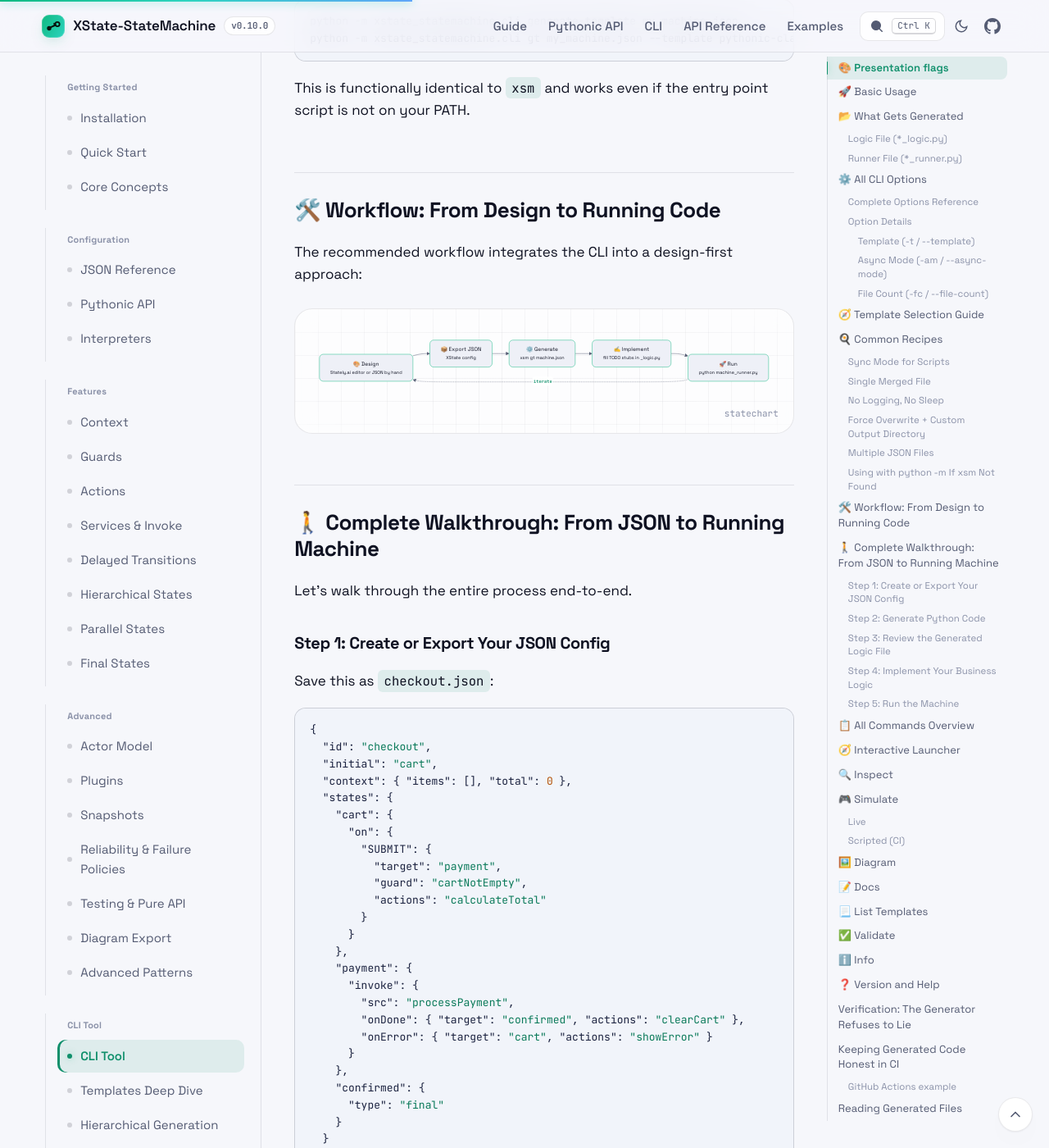
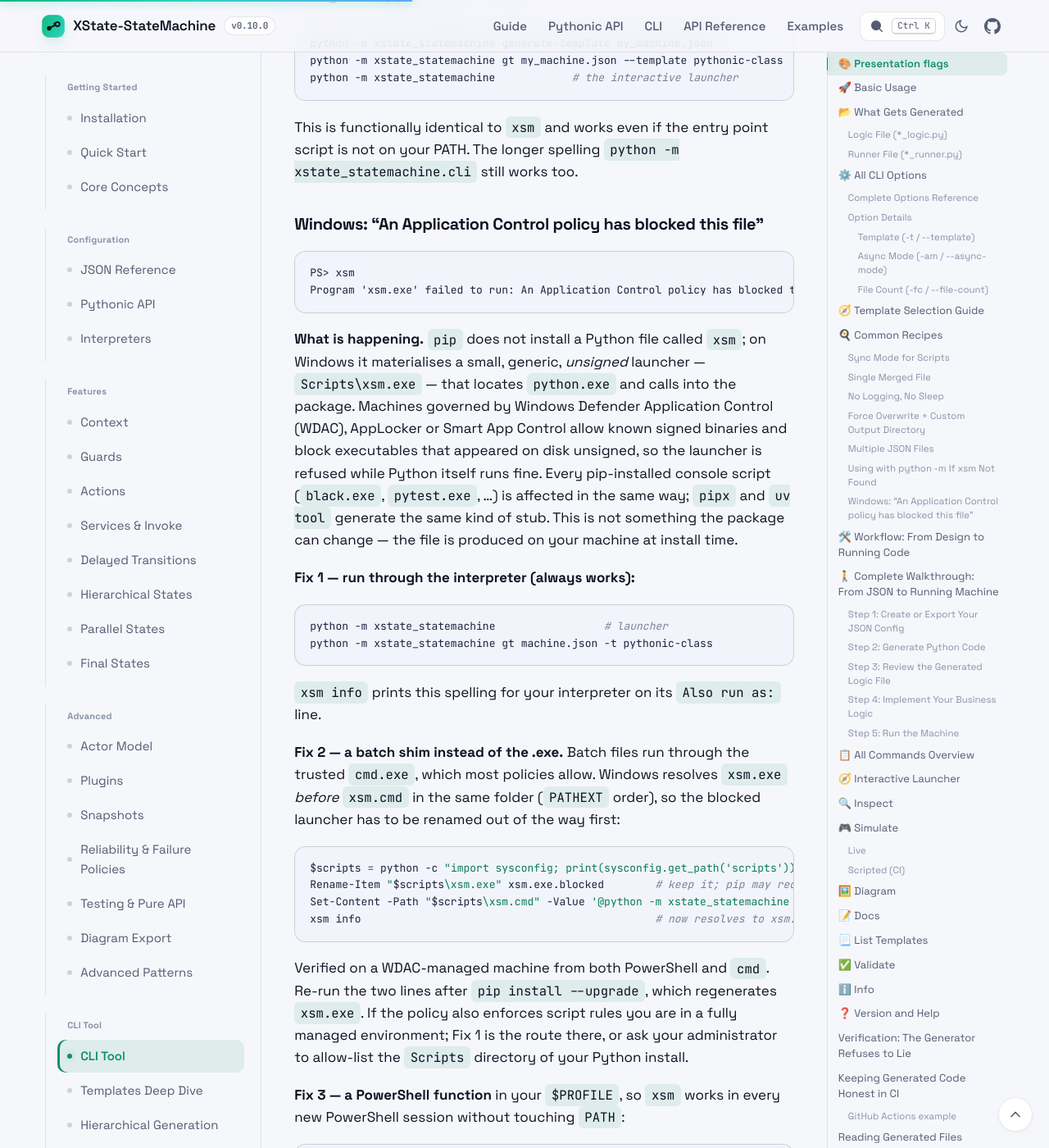
Before and after one commit to basiltt/xstate-statemachine, a Jekyll site: the page built from docs/_guide/cli.md, in a window 1280 px wide and 1400 px high, scrolled down 10493 px. Shown: the whole window at 82% size. Built offline with Jekyll 4.4.1, drawn with Linux system fonts in a browser that asks for light colours; some of the changed text lies outside the part shown.

Commit message:
feat(cli): python -m xstate_statemachine entry; document the blocked xsm.exe on Windows
pip realises the xsm console script as an unsigned launcher stub on
Windows; WDAC / AppLocker / Smart App Control refuse it while python.exe
is trusted. Nothing in the package can sign a file pip generates on the
user's machine, so:

- top-level __main__.py makes 'python -m xstate_statemachine' the
  shortest launcher-free spelling (subprocess-tested on both spellings)
- 'xsm info' prints the spelling for the running interpreter
  ('Also run as:'), also in --json as 'module_invocation'
- CLI guide, README install, FAQ, troubleshooting: explanation of the
  cause plus three fixes; the xsm.cmd shim recipe was verified on a
  WDAC-managed machine (the .exe must be renamed first: PATHEXT resolves
  .exe before .cmd)
- changelog entry

Co-Authored-By: Claude Fable 5 <noreply@anthropic.com>

````diff
--- a/docs/_guide/cli.md
+++ b/docs/_guide/cli.md
@@ -53,7 +53,7 @@ my_machine_logic.py    # Action, guard, and service stubs
 my_machine_runner.py   # Interpreter bootstrap + event simulation
 ```
 
-> **Tip:** If the `xsm` command is not found after installing the package, use `python -m xstate_statemachine.cli` instead. See [CLI Troubleshooting](#using-with-python-m-if-xsm-not-found) below.
+> **Tip:** If the `xsm` command is not found after installing the package, use `python -m xstate_statemachine` instead. On a Windows machine where `xsm.exe` is *blocked* by an Application Control policy, see [the Windows note](#windows-an-application-control-policy-has-blocked-this-file) below.
 
 ## 📂 What Gets Generated
 
@@ -238,11 +238,47 @@ Generates combined logic and runner files that wire up all three machines. The C
 ### Using with `python -m` If `xsm` Not Found
 
 ```bash
-python -m xstate_statemachine.cli generate-template my_machine.json
-python -m xstate_statemachine.cli gt my_machine.json --template pythonic-class
+python -m xstate_statemachine generate-template my_machine.json
+python -m xstate_statemachine gt my_machine.json --template pythonic-class
+python -m xstate_statemachine            # the interactive launcher
 ```
 
-This is functionally identical to `xsm` and works even if the entry point script is not on your PATH.
+This is functionally identical to `xsm` and works even if the entry point script is not on your PATH. The longer spelling `python -m xstate_statemachine.cli` still works too.
+
+### Windows: "An Application Control policy has blocked this file"
+
+```
+PS> xsm
+Program 'xsm.exe' failed to run: An Application Control policy has blocked this file
+```
+
+**What is happening.** `pip` does not install a Python file called `xsm`; on Windows it materialises a small, generic, *unsigned* launcher — `Scripts\xsm.exe` — that locates `python.exe` and calls into the package. Machines governed by Windows Defender Application Control (WDAC), AppLocker or Smart App Control allow known signed binaries and block executables that appeared on disk unsigned, so the launcher is refused while Python itself runs fine. Every pip-installed console script (`black.exe`, `pytest.exe`, …) is affected in the same way; `pipx` and `uv tool` generate the same kind of stub. This is not something the package can change — the file is produced on your machine at install time.
+
+**Fix 1 — run through the interpreter (always works):**
+
+```powershell
+python -m xstate_statemachine                 # launcher
+python -m xstate_statemachine gt machine.json -t pythonic-class
+```
+
+`xsm info` prints this spelling for your interpreter on its `Also run as:` line.
+
+**Fix 2 — a batch shim instead of the .exe.** Batch files run through the trusted `cmd.exe`, which most policies allow. Windows resolves `xsm.exe` *before* `xsm.cmd` in the same folder (`PATHEXT` order), so the blocked launcher has to be renamed out of the way first:
+
+```powershell
+$scripts = python -c "import sysconfig; print(sysconfig.get_path('scripts'))"
+Rename-Item "$scripts\xsm.exe" xsm.exe.blocked        # keep it; pip may recreate it on upgrade
+Set-Content -Path "$scripts\xsm.cmd" -Value '@python -m xstate_statemachine %*'
+xsm info                                              # now resolves to xsm.cmd
+```
+
+Verified on a WDAC-managed machine from both PowerShell and `cmd`. Re-run the two lines after `pip install --upgrade`, which regenerates `xsm.exe`. If the policy also enforces script rules you are in a fully managed environment; Fix 1 is the route there, or ask your administrator to allow-list the `Scripts` directory of your Python install.
+
+**Fix 3 — a PowerShell function** in your `$PROFILE`, so `xsm` works in every new PowerShell session without touching `PATH`:
+
+```powershell
+Add-Content $PROFILE 'function xsm { python -m xstate_statemachine @args }'
+```
 
 ## 🛠️ Workflow: From Design to Running Code
 
````
Also changed, not shown: docs/_guide/changelog.md (+9 -0 lines), docs/_guide/faq.md (+12 -0 lines), docs/_guide/troubleshooting.md (+2 -1 lines), CHANGELOG.md, README.md, 4 other files.
